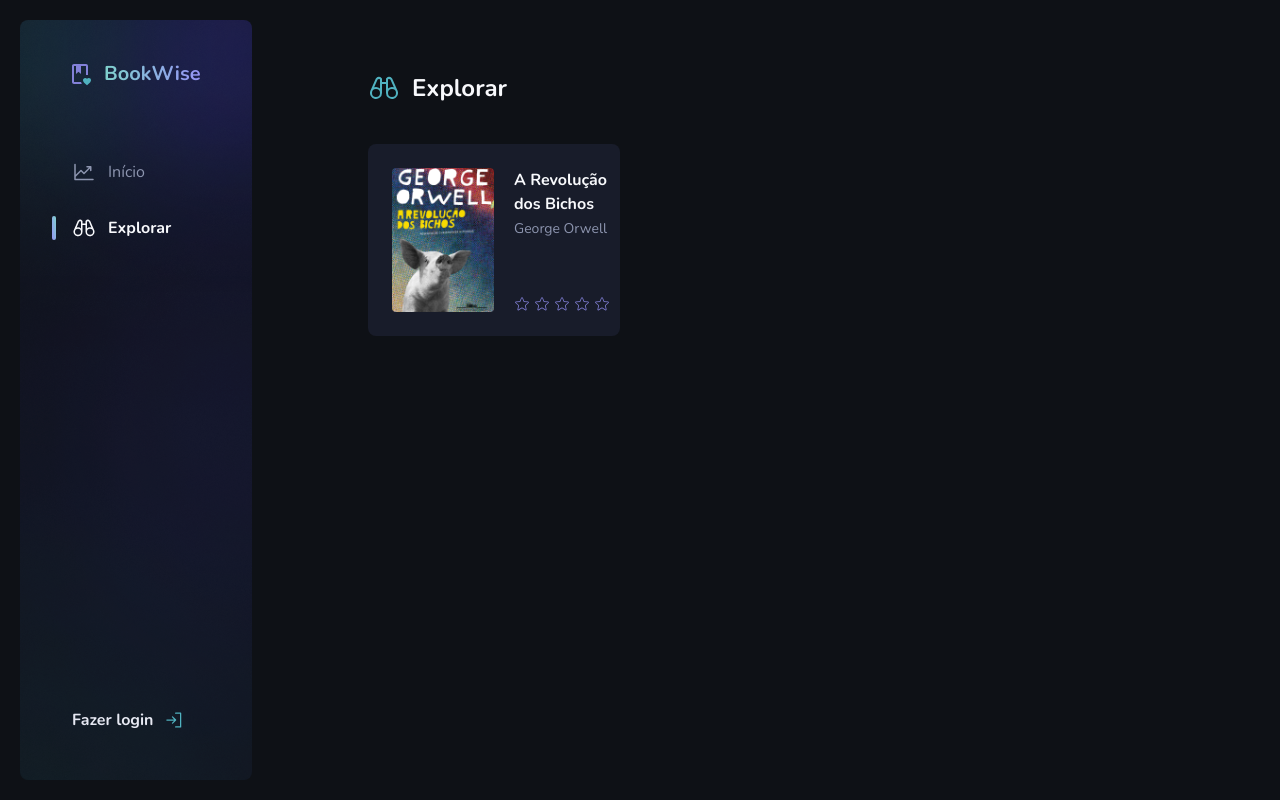
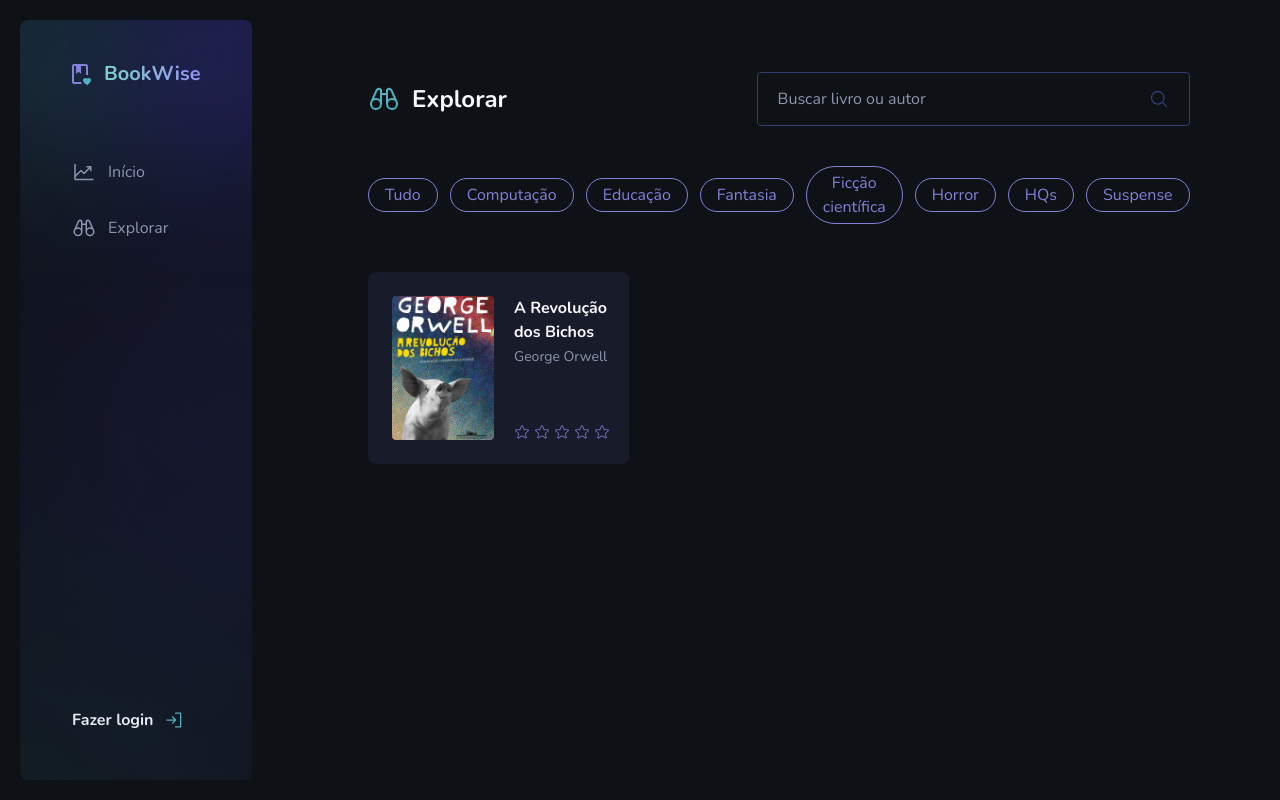
Before and after one commit to bfukumori/bookwise, a Next.js app: page /explore in a window 1280 px wide. Built offline with nearby package versions, Linux system fonts and the light colour scheme.

Commit message:
feat: explore page

```diff
--- a/src/app/(main)/explore/page.tsx
+++ b/src/app/(main)/explore/page.tsx
@@ -5,12 +5,33 @@ import { CardContentTitle } from "@/components/card/card-content-title";
 import { CardRoot } from "@/components/card/card-root";
 import { PageTitle } from "@/components/page-title";
 import { RatingStars } from "@/components/rating-stars";
-import { Binoculars } from "libs/phosphor-icons";
+import { Binoculars, MagnifyingGlass } from "libs/phosphor-icons";
+import { TextInputRoot } from "@/components/text-input/text-input-root";
+import { TextInputControl } from "@/components/text-input/text-input-control";
+import { Chip } from "@/components/chip";
 
 export default function Explore() {
   return (
     <div>
-      <PageTitle title="Explorar" icon={Binoculars} />
+      <div className="flex items-center justify-between">
+        <PageTitle title="Explorar" icon={Binoculars} />
+        <div className="mb-10 w-full max-w-[433px]">
+          <TextInputRoot>
+            <TextInputControl placeholder="Buscar livro ou autor" />
+            <MagnifyingGlass size={20} />
+          </TextInputRoot>
+        </div>
+      </div>
+      <div className="mb-12 flex items-center gap-3">
+        <Chip title="Tudo" value="all" />
+        <Chip title="Computação" value="computing" />
+        <Chip title="Educação" value="education" />
+        <Chip title="Fantasia" value="fantasy" />
+        <Chip title="Ficção científica" value="fiction" />
+        <Chip title="Horror" value="horror" />
+        <Chip title="HQs" value="hqs" />
+        <Chip title="Suspense" value="suspense" />
+      </div>
       <div className="grid grid-cols-3 gap-5">
         <CardRoot>
           <CardContent>
--- a/src/app/(main)/home/page.tsx
+++ b/src/app/(main)/home/page.tsx
@@ -53,7 +53,10 @@ export default function Home() {
           </div>
         </section>
         <aside>
-          <TitleSection title="Livros populares" linkTo="/explore" />
+          <TitleSection
+            title="Livros populares"
+            linkTo="/explore?category=all"
+          />
           <div className="flex flex-col gap-3">
             <CardRoot>
               <CardContent>
--- /dev/null
+++ b/src/components/chip.tsx
@@ -0,0 +1,38 @@
+"use client";
+
+import { usePathname, useSearchParams } from "next/navigation";
+import { useRouter } from "next/navigation";
+import { useCallback } from "react";
+
+type ChipProps = {
+  title: string;
+  value: string;
+};
+
+export function Chip({ title, value }: ChipProps) {
+  const router = useRouter();
+  const pathname = usePathname();
+  const searchParams = useSearchParams();
+
+  const createQueryString = useCallback(
+    (name: string, value: string) => {
+      const params = new URLSearchParams(searchParams.toString());
+      params.set(name, value);
+
+      return params.toString();
+    },
+    [searchParams],
+  );
+
+  return (
+    <button
+      data-selected={value === searchParams.get("category")}
+      onClick={() => {
+        router.push(pathname + "?" + createQueryString("category", value));
+      }}
+      className="rounded-full border border-app-purple-100 px-4 py-1 text-app-purple-100  hover:bg-app-purple-200 hover:text-app-gray-100 data-[selected=true]:border-app-purple-200 data-[selected=true]:bg-app-purple-200 data-[selected=true]:text-app-gray-100"
+    >
+      {title}
+    </button>
+  );
+}
--- a/src/components/sidebar.tsx
+++ b/src/components/sidebar.tsx
@@ -9,7 +9,11 @@ export function Sidebar() {
       <Logo variant="sm" />
       <nav className="mt-16 flex flex-col gap-4">
         <Navlink icon={ChartLineUp} text="Início" path="/home" />
-        <Navlink icon={Binoculars} text="Explorar" path="/explore" />
+        <Navlink
+          icon={Binoculars}
+          text="Explorar"
+          path="/explore?category=all"
+        />
       </nav>
       <LoginButton />
     </aside>
--- /dev/null
+++ b/src/components/text-input/text-input-control.tsx
@@ -0,0 +1,13 @@
+import { ComponentProps } from "react";
+
+type TextInputControlProps = ComponentProps<"input">;
+
+export function TextInputControl(props: TextInputControlProps) {
+  return (
+    <input
+      type="text"
+      className="flex-1 bg-transparent text-app-gray-200 outline-none placeholder:text-app-gray-400"
+      {...props}
+    />
+  );
+}
--- /dev/null
+++ b/src/components/text-input/text-input-root.tsx
@@ -0,0 +1,12 @@
+import { ComponentProps } from "react";
+
+type TextInputRootProps = ComponentProps<"div">;
+
+export function TextInputRoot(props: TextInputRootProps) {
+  return (
+    <div
+      className="flex items-center gap-2 rounded border border-app-gray-500 px-5 py-3.5 text-app-gray-500 focus-within:border-app-green-200 focus-within:text-app-green-200 focus-within:caret-app-green-100"
+      {...props}
+    />
+  );
+}
--- a/src/libs/phosphor-icons.ts
+++ b/src/libs/phosphor-icons.ts
@@ -6,6 +6,15 @@ import {
   SignIn,
   CaretRight,
   Star,
+  MagnifyingGlass,
 } from "@phosphor-icons/react";
 
-export { ChartLineUp, Binoculars, SignOut, SignIn, CaretRight, Star };
+export {
+  ChartLineUp,
+  Binoculars,
+  SignOut,
+  SignIn,
+  CaretRight,
+  Star,
+  MagnifyingGlass,
+};
```
